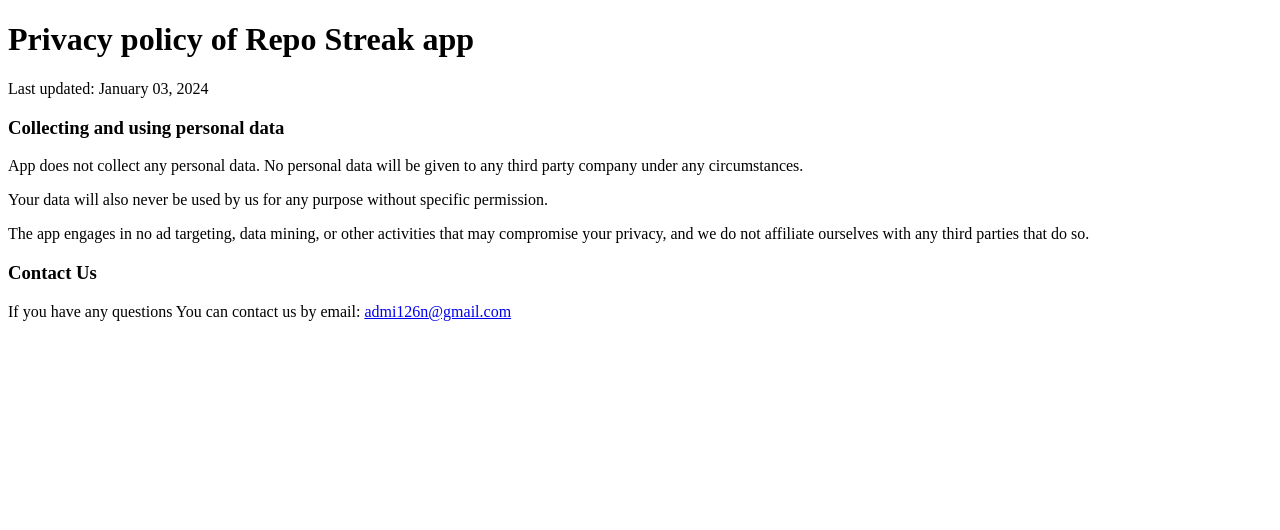
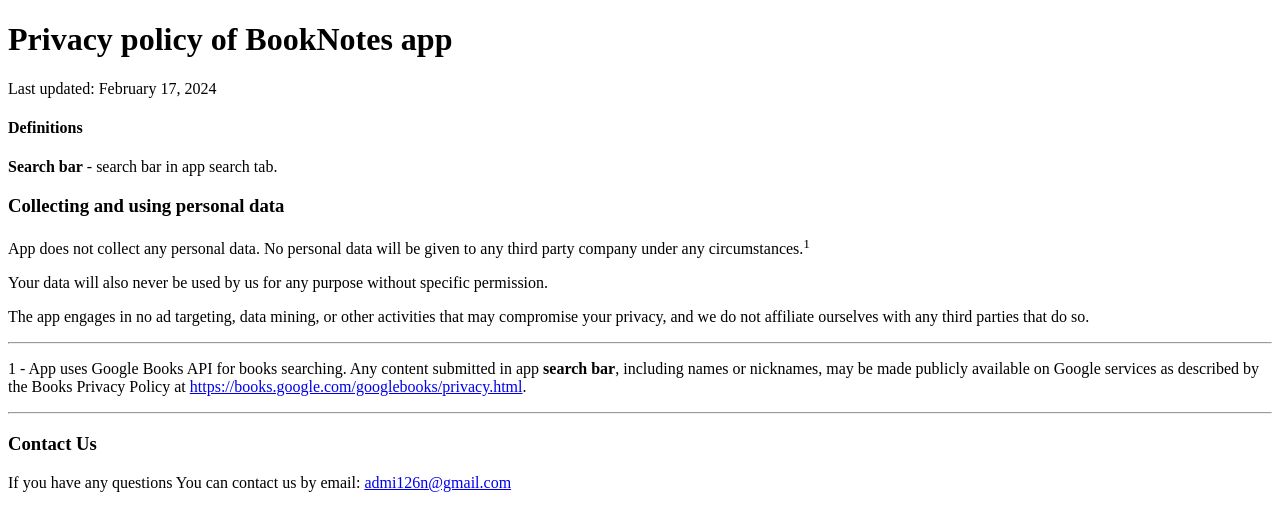
Before and after one commit to Admi126n/admi126n.github.io, a plain HTML site: page index.html in a window 1280 px wide. Drawn offline with Linux system fonts and the light colour scheme.

Commit message:
Update page for BookNotes privacy policy

```diff
--- a/index.html
+++ b/index.html
@@ -1,19 +1,23 @@
 <!DOCTYPE html>
 <html>
     <head>
-        <title>Repo Streak privacy policy</title>
+        <title>BookNotes privacy policy</title>
         <link rel="icon" type="image/x-icon" href="/images/favicon.ico">
     </head>
     <body>
-        <h1>Privacy policy of Repo Streak app</h1>
+        <h1>Privacy policy of BookNotes app</h1>
 
-        <p>Last updated: January 03, 2024</p>
+        <p>Last updated: February 17, 2024</p>
+
+        <h4>Definitions</h4>
+
+        <p><b>Search bar</b> - search bar in app search tab.</p>
 
         <h3>Collecting and using personal data</h3>
 
         <p>
             App does not collect any personal data. No personal data will
-            be given to any third party company under any circumstances.
+            be given to any third party company under any circumstances.<sup>1</sup>
         </p>
 
         <p>Your data will also never be used by us for any purpose without specific permission.</p>
@@ -23,6 +27,15 @@
             and we do not affiliate ourselves with any third parties that do so.
         </p>
 
+        <hr>
+
+        <p>1 - App uses Google Books API for books searching. Any content submitted in app <b>search bar</b>, including
+            names or nicknames, may be made publicly available on Google services as described by the Books Privacy Policy
+            at <a href="https://books.google.com/googlebooks/privacy.html">https://books.google.com/googlebooks/privacy.html</a>.
+        </p>
+
+        <hr>
+
         <h3>Contact Us</h3>
 
         <p>
```
